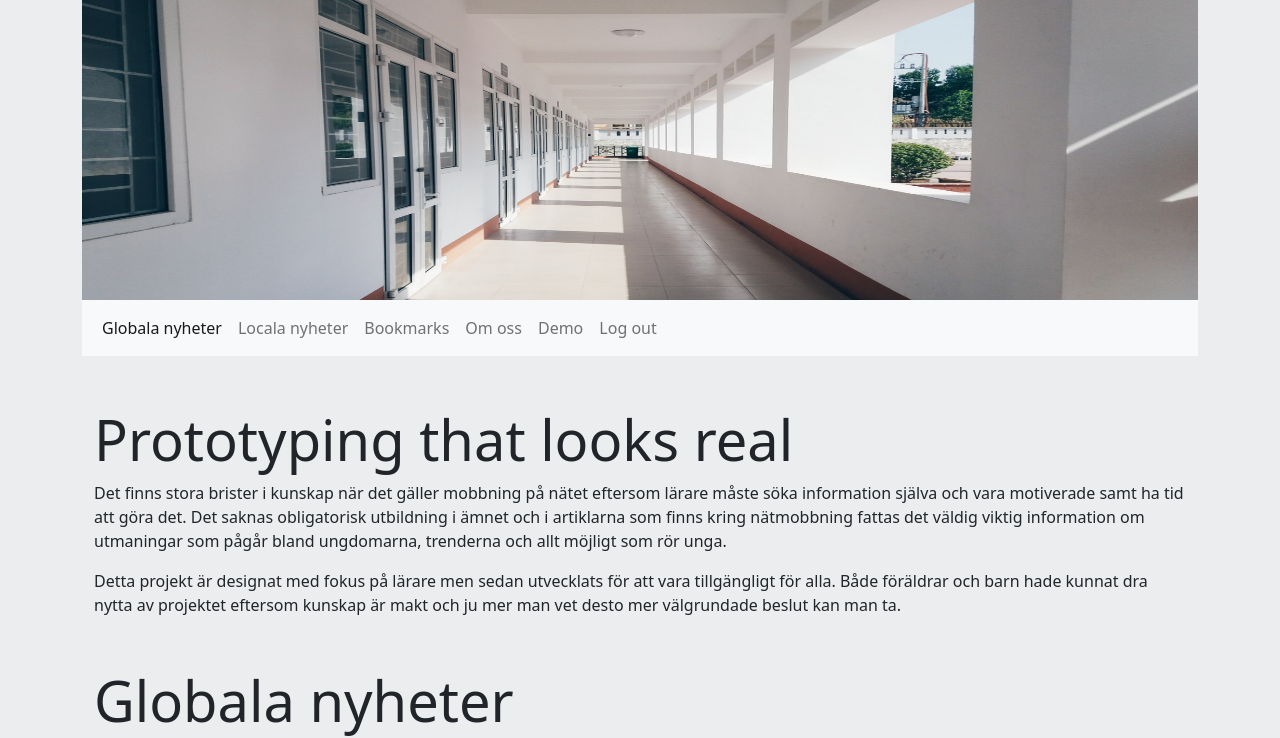
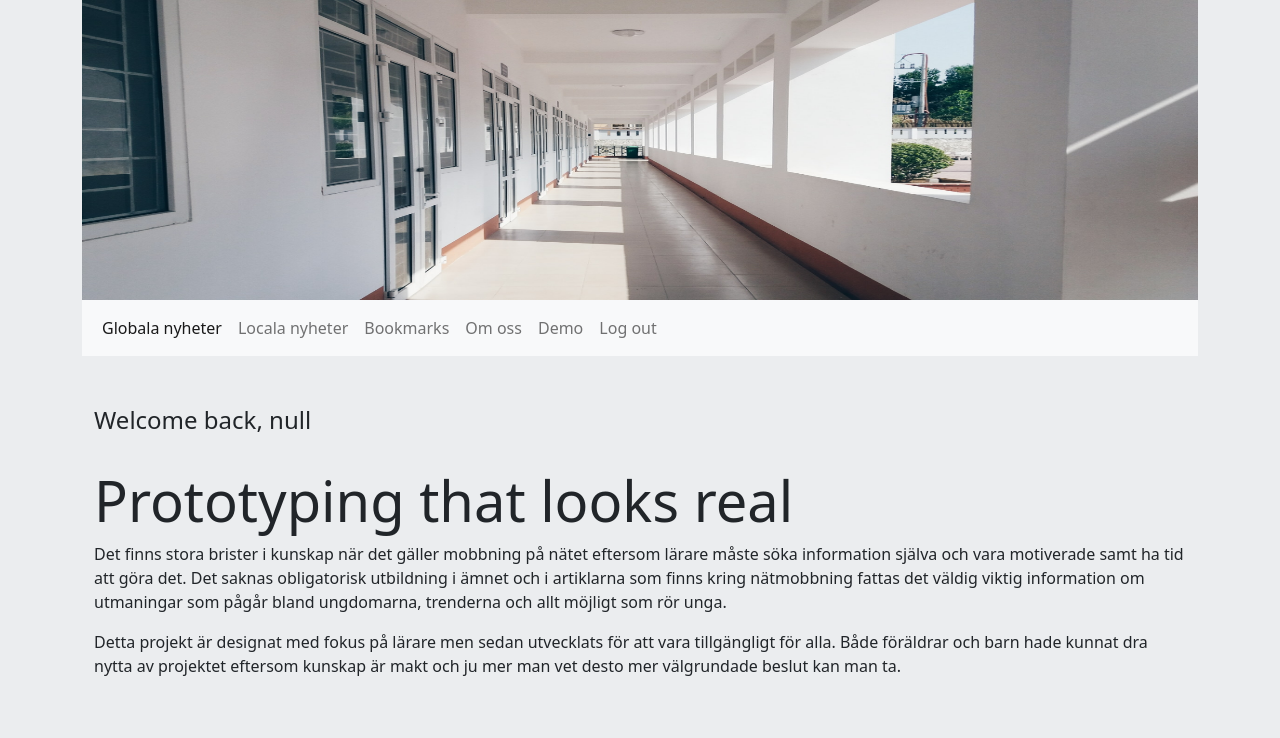
Before and after one commit to KatjaBot/Prototype-that-looks-real, a plain HTML site: page huvudsida.html in a window 1280 px wide. Shown: the top 738 px of the page. Drawn offline with nearby package versions, Linux system fonts and the light colour scheme.

Commit message:
Update huvudsida.html

```diff
--- a/huvudsida.html
+++ b/huvudsida.html
@@ -53,6 +53,7 @@
 
 			<section class="sectionmargin">
 				<div class="container">
+					<h4 id="formName" > </h4><br>
 					<h1 class="display-4">Prototyping that looks real</h1>
 					<p>Det finns stora brister i kunskap när det gäller mobbning på nätet eftersom lärare måste söka information själva och vara motiverade samt ha tid att göra det. Det saknas obligatorisk utbildning i ämnet och i artiklarna som finns kring nätmobbning fattas det väldig viktig information om utmaningar som pågår bland ungdomarna, trenderna och allt möjligt som rör unga. </p>
 					<p>Detta projekt är designat med fokus på lärare men sedan utvecklats för att vara tillgängligt för alla. Både föräldrar och barn hade kunnat dra nytta av projektet eftersom kunskap är makt och ju mer man vet desto mer välgrundade beslut kan man ta.  </p>
```
